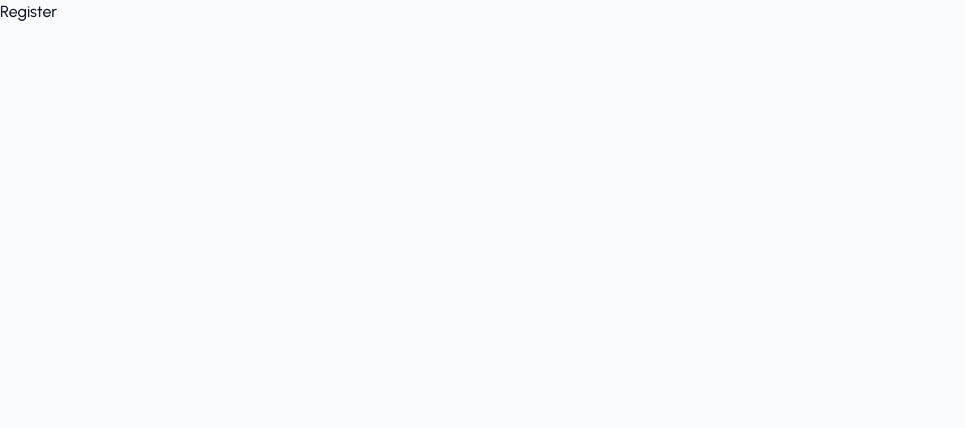
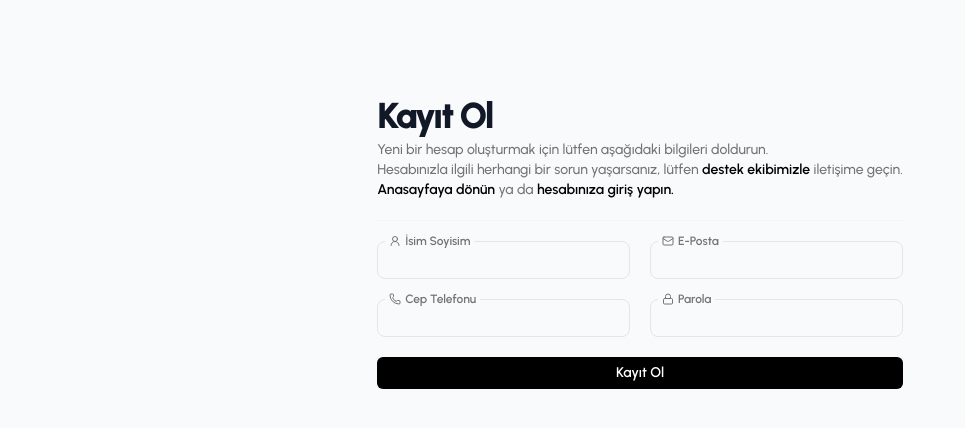
Before and after one commit to ozmberkan/stoxon, a React (Vite) app in the folder client/: page /kayit-ol in a window 1280 px wide. Shown: the top 428 px of the page, without its empty margins (0-965 px from the left). Built offline with nearby package versions, Linux system fonts and the light colour scheme.

Commit message:
feat: Auth - Login ve Register sayfaları UI olarak tamamlandı.

```diff
--- a/client/package.json
+++ b/client/package.json
@@ -4,7 +4,7 @@
   "version": "0.0.0",
   "type": "module",
   "scripts": {
-    "dev": "vite",
+    "dev": "vite --host --port 5858",
     "build": "vite build",
     "lint": "eslint .",
     "preview": "vite preview"
--- a/client/src/components/UI/Button.jsx
+++ b/client/src/components/UI/Button.jsx
@@ -9,6 +9,7 @@ const Button = ({
   color,
   type,
   children,
+  className,
   noShadow = false,
 }) => {
   return (
@@ -16,6 +17,7 @@ const Button = ({
       onClick={onClick}
       type={type ?? "button"}
       className={`
+        ${className ?? ""}
         ${border ? `border ${borderColor}` : ""}
         rounded-md
         font-semibold
--- a/client/src/pages/Auth/Login.jsx
+++ b/client/src/pages/Auth/Login.jsx
@@ -1,7 +1,74 @@
+import { Lock, Mail } from "lucide-react";
 import React from "react";
+import { Link } from "react-router-dom";
+import Button from "~/components/UI/Button";
+import Seperator from "~/components/UI/Seperator";
 
 const Login = () => {
-  return <div>Login</div>;
+  return (
+    <div className="w-full  flex  justify-center mt-24 items-start  min-h-svh">
+      <div className="flex flex-col gap-3">
+        <div className="flex flex-col gap-1">
+          <h1 className="font-black text-4xl tracking-tighter">Giriş Yap</h1>
+          <p className="text-neutral-500 max-w-xl text-sm">
+            Hesabınıza erişmek için lütfen aşağıdaki bilgileri doldurun.
+            <br />
+            Hesabınızla ilgili herhangi bir sorun yaşarsanız, lütfen{" "}
+            <Link
+              className="text-black font-semibold hover:underline"
+              to="/yardim-destek"
+            >
+              destek ekibimizle
+            </Link>{" "}
+            iletişime geçin. <br />
+            <Link className="text-black font-semibold hover:underline" to="/">
+              Anasayfaya dönün{" "}
+            </Link>
+            ya da
+            <Link
+              className="text-black font-semibold hover:underline"
+              to="/kayit-ol"
+            >
+              {" "}
+              hesap oluşturun.
+            </Link>
+          </p>
+        </div>
+        <Seperator />
+        <form className="grid grid-cols-1 gap-5">
+          <div className="flex flex-col relative">
+            <label className="text-xs font-semibold flex items-center gap-1 text-neutral-500 absolute -top-2 left-2 bg-background px-1">
+              <Mail size={12} /> E-Posta
+            </label>
+            <input
+              type="email"
+              name="email"
+              className="py-2 px-3 rounded-lg border border-border focus:outline-none transition-all duration-200 text-sm"
+            />
+          </div>
+
+          <div className="flex flex-col relative">
+            <label className="text-xs font-semibold flex items-center gap-1 text-neutral-500 absolute -top-2 left-2 bg-background px-1">
+              <Lock size={12} /> Parola
+            </label>
+            <input
+              type="password"
+              name="password"
+              className="py-2 px-3 rounded-lg border border-border focus:outline-none transition-all duration-200 text-sm"
+            />
+          </div>
+          <Button
+            className="col-span-1"
+            size={"sm"}
+            type={"submit"}
+            bg={"bg-black"}
+          >
+            Giriş Yap
+          </Button>
+        </form>
+      </div>
+    </div>
+  );
 };
 
 export default Login;
--- a/client/src/pages/Auth/Register.jsx
+++ b/client/src/pages/Auth/Register.jsx
@@ -1,7 +1,93 @@
+import { Lock, Mail, Phone, User2 } from "lucide-react";
 import React from "react";
+import { Link } from "react-router-dom";
+import Button from "~/components/UI/Button";
+import Seperator from "~/components/UI/Seperator";
 
 const Register = () => {
-  return <div>Register</div>;
+  return (
+    <div className="w-full  flex  justify-center mt-24 items-start min-h-svh">
+      <div className="flex flex-col gap-3">
+        <div className="flex flex-col gap-1">
+          <h1 className="font-black text-4xl tracking-tighter">Kayıt Ol</h1>
+          <p className="text-neutral-500 max-w-xl text-sm">
+            Yeni bir hesap oluşturmak için lütfen aşağıdaki bilgileri doldurun.
+            <br />
+            Hesabınızla ilgili herhangi bir sorun yaşarsanız, lütfen{" "}
+            <Link
+              className="text-black font-semibold hover:underline"
+              to="/yardim-destek"
+            >
+              destek ekibimizle
+            </Link>{" "}
+            iletişime geçin. <br />
+            <Link className="text-black font-semibold hover:underline" to="/">
+              Anasayfaya dönün{" "}
+            </Link>
+            ya da
+            <Link
+              className="text-black font-semibold hover:underline"
+              to="/giris-yap"
+            >
+              {" "}
+              hesabınıza giriş yapın.
+            </Link>
+          </p>
+        </div>
+        <Seperator />
+        <form className="grid grid-cols-2 gap-5">
+          <div className="flex flex-col relative">
+            <label className="text-xs font-semibold flex items-center gap-1 text-neutral-500 absolute -top-2 left-2 bg-background px-1">
+              <User2 size={12} /> İsim Soyisim
+            </label>
+            <input
+              name="fullName"
+              type="text"
+              className="py-2 px-3 rounded-lg border border-border focus:outline-none transition-all duration-200 text-sm"
+            />
+          </div>
+          <div className="flex flex-col relative">
+            <label className="text-xs font-semibold flex items-center gap-1 text-neutral-500 absolute -top-2 left-2 bg-background px-1">
+              <Mail size={12} /> E-Posta
+            </label>
+            <input
+              type="email"
+              name="email"
+              className="py-2 px-3 rounded-lg border border-border focus:outline-none transition-all duration-200 text-sm"
+            />
+          </div>
+          <div className="flex flex-col relative">
+            <label className="text-xs font-semibold flex items-center gap-1 text-neutral-500 absolute -top-2 left-2 bg-background px-1">
+              <Phone size={12} /> Cep Telefonu
+            </label>
+            <input
+              name="phone"
+              type="text"
+              className="py-2 px-3 rounded-lg border border-border focus:outline-none transition-all duration-200 text-sm"
+            />
+          </div>
+          <div className="flex flex-col relative">
+            <label className="text-xs font-semibold flex items-center gap-1 text-neutral-500 absolute -top-2 left-2 bg-background px-1">
+              <Lock size={12} /> Parola
+            </label>
+            <input
+              type="password"
+              name="password"
+              className="py-2 px-3 rounded-lg border border-border focus:outline-none transition-all duration-200 text-sm"
+            />
+          </div>
+          <Button
+            className="col-span-2"
+            size={"sm"}
+            type={"submit"}
+            bg={"bg-black"}
+          >
+            Kayıt Ol
+          </Button>
+        </form>
+      </div>
+    </div>
+  );
 };
 
 export default Register;
```
